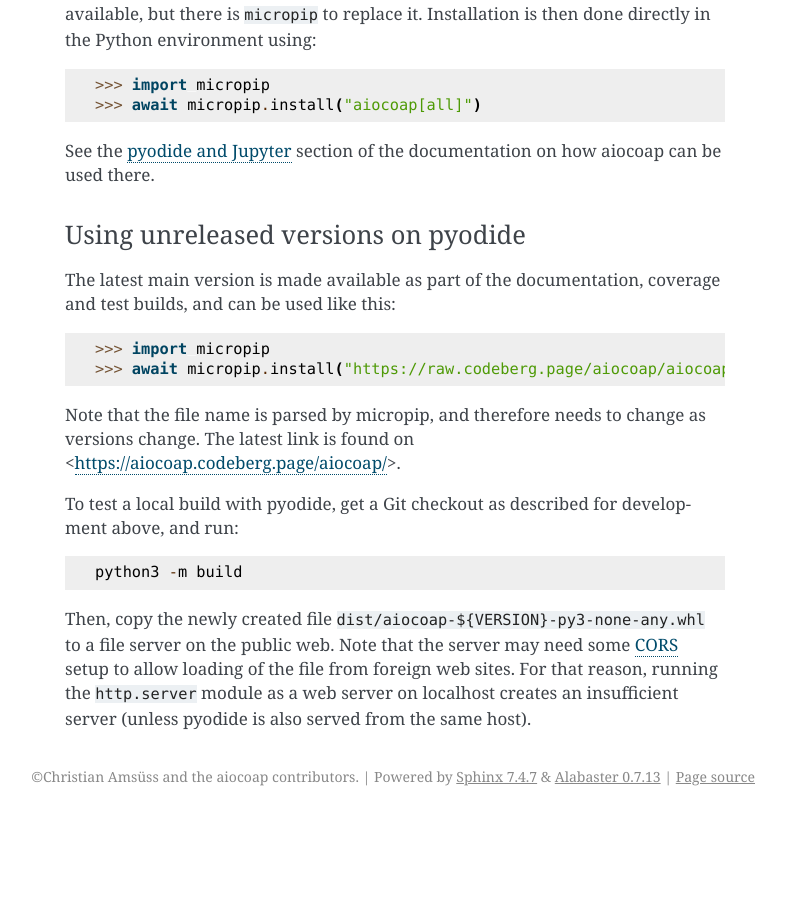
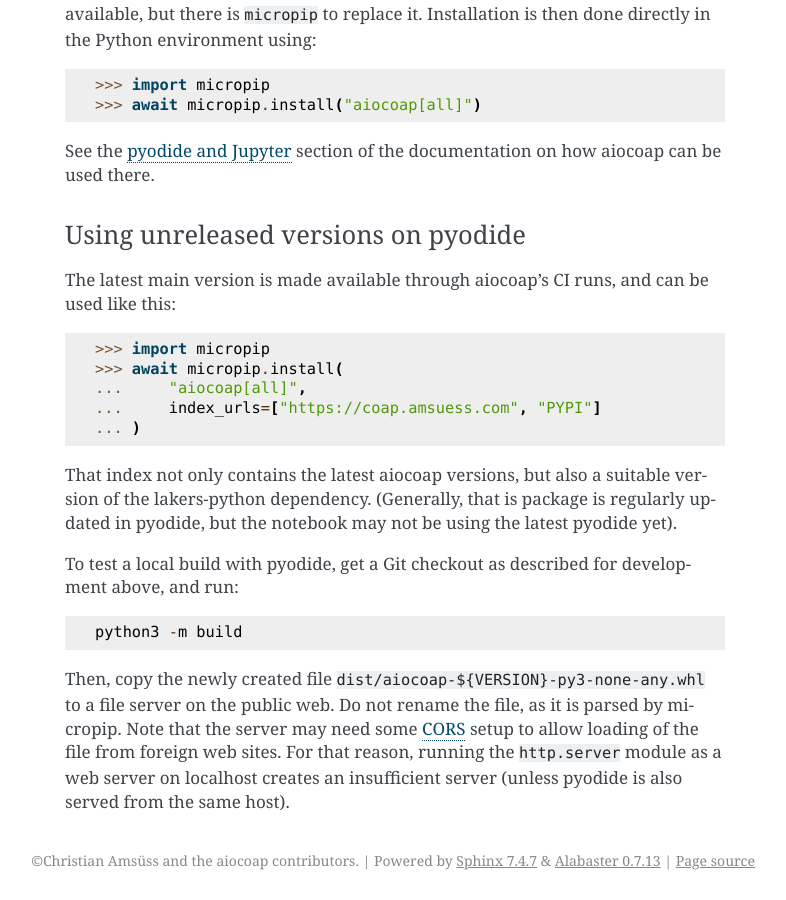
Before and after one commit to chrysn/aiocoap, a Sphinx documentation site: the page built from doc/installation.rst, in a window 1280 px wide and 900 px high, scrolled down 2086 px. Shown: the whole window, without its empty margins (355-1141 px from the left). Built offline with Sphinx 7.4.7, drawn with Linux system fonts in a browser that asks for light colours; pages that are not in the unit, such as notebooks, are missing from menus; the version number could not be read and is left out; before the commit the page ends 2902 px from its top, so only the background shows below that.

Commit message:
doc: Update pyodide parts to take inline examples into account

```diff
--- a/doc/faq.rst
+++ b/doc/faq.rst
@@ -41,7 +41,7 @@ while it is not clear where to better put them).
 .. _uvloop: https://uvloop.readthedocs.io/
 .. _gobject: https://pygobject.gnome.org/guide/asynchronous.html
 .. _pyodide: https://pyodide.org/
-.. _`Jupyter notebook`: https://jupyter.org/try-jupyter/lab/
+.. _`Jupyter notebook`: https://jupyterlite-pyodide-kernel.readthedocs.io/en/latest/_static/lab/
 
 * **How can a server be scaled up to use multiple cores?**
 
--- a/doc/installation.rst
+++ b/doc/installation.rst
@@ -123,20 +123,34 @@ Installation is then done directly in the Python environment using::
 See the :doc:`pyodide` section of the documentation on how aiocoap can be used there.
 
 .. _pyodide: https://pyodide.org/
-.. _`Jupyter notebook`: https://jupyter.org/try-jupyter/
+.. _`Jupyter notebook`: https://jupyterlite-pyodide-kernel.readthedocs.io/en/latest/_static/lab/
+..
+   not using the more prominent
+   .. _`Jupyter notebook`: https://jupyter.org/try-jupyter/
+   (here and in other places around the docs)
+   because that's still on pyodide 0.27 with ABI 2024
 
 Using unreleased versions on pyodide
 ~~~~~~~~~~~~~~~~~~~~~~~~~~~~~~~~~~~~
 
-The latest main version is made available as part of the documentation, coverage and test builds,
+The latest main version is made available through aiocoap's CI runs,
 and can be used like this::
 
     >>> import micropip
-    >>> await micropip.install("https://raw.codeberg.page/aiocoap/aiocoap/@pages/dist/aiocoap-0.4.12.post0-py3-none-any.whl")
+    >>> await micropip.install(
+    ...     "aiocoap[all]",
+    ...     index_urls=["https://coap.amsuess.com", "PYPI"]
+    ... )
 
-Note that the file name is parsed by micropip,
-and therefore needs to change as versions change.
-The latest link is found on <https://aiocoap.codeberg.page/aiocoap/>.
+That index not only contains the latest aiocoap versions,
+but also a suitable version of the lakers-python dependency.
+(Generally, that is package is regularly updated in pyodide,
+but the notebook may not be using the latest pyodide yet).
+
+..
+    It's not going through Codeberg pages because that can do correct
+    Content-Format (on regular pages) or CORS (on raw.codeberg.page), but
+    micropip needs both at the same time.
 
 To test a local build with pyodide,
 get a Git checkout as described for development above, and run::
@@ -145,6 +159,7 @@ get a Git checkout as described for development above, and run::
 
 Then, copy the newly created file ``dist/aiocoap-${VERSION}-py3-none-any.whl``
 to a file server on the public web.
+Do not rename the file, as it is parsed by micropip.
 Note that the server may need some CORS_ setup to allow loading of the file from foreign web sites.
 For that reason, running the ``http.server`` module as a web server on localhost creates an insufficient server
 (unless pyodide is also served from the same host).
```
Also changed, not shown: doc/pyodide.rst (+5 -2 lines), doc/tools.rst (+2 -6 lines).
